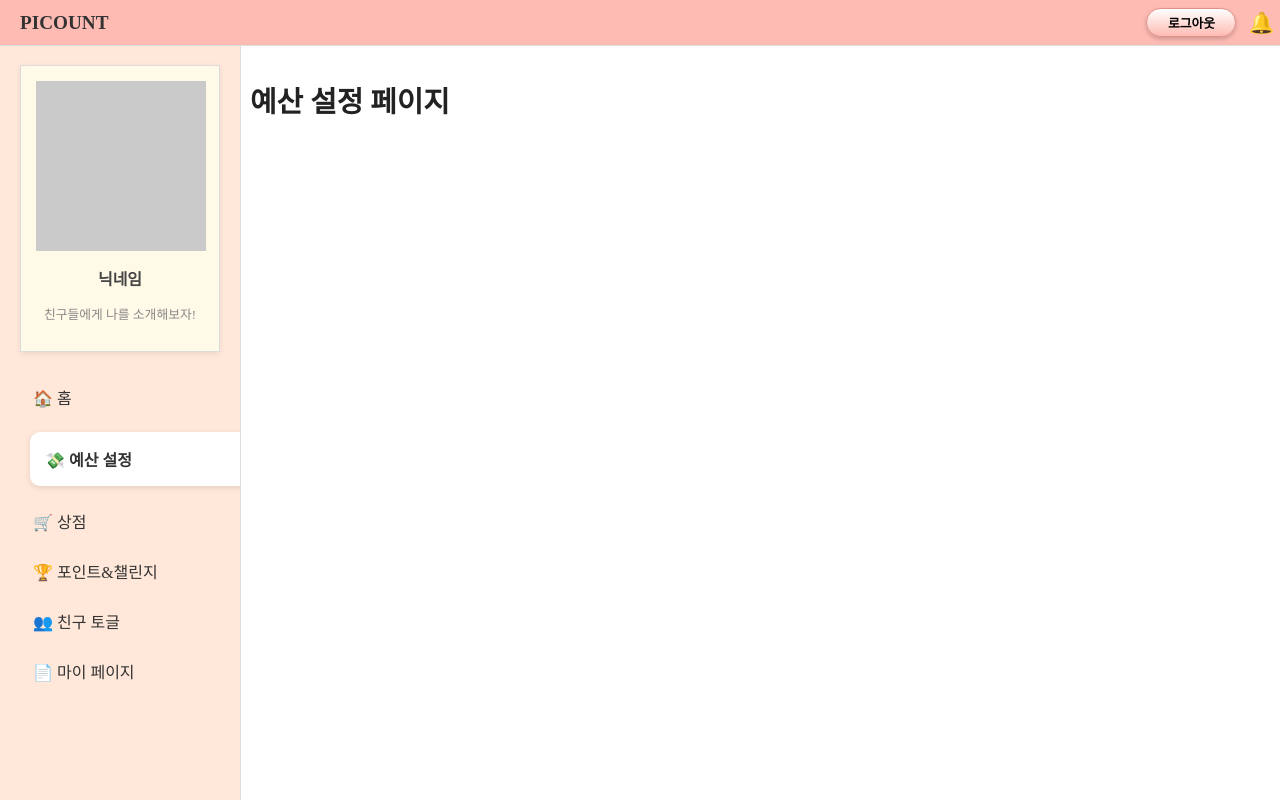
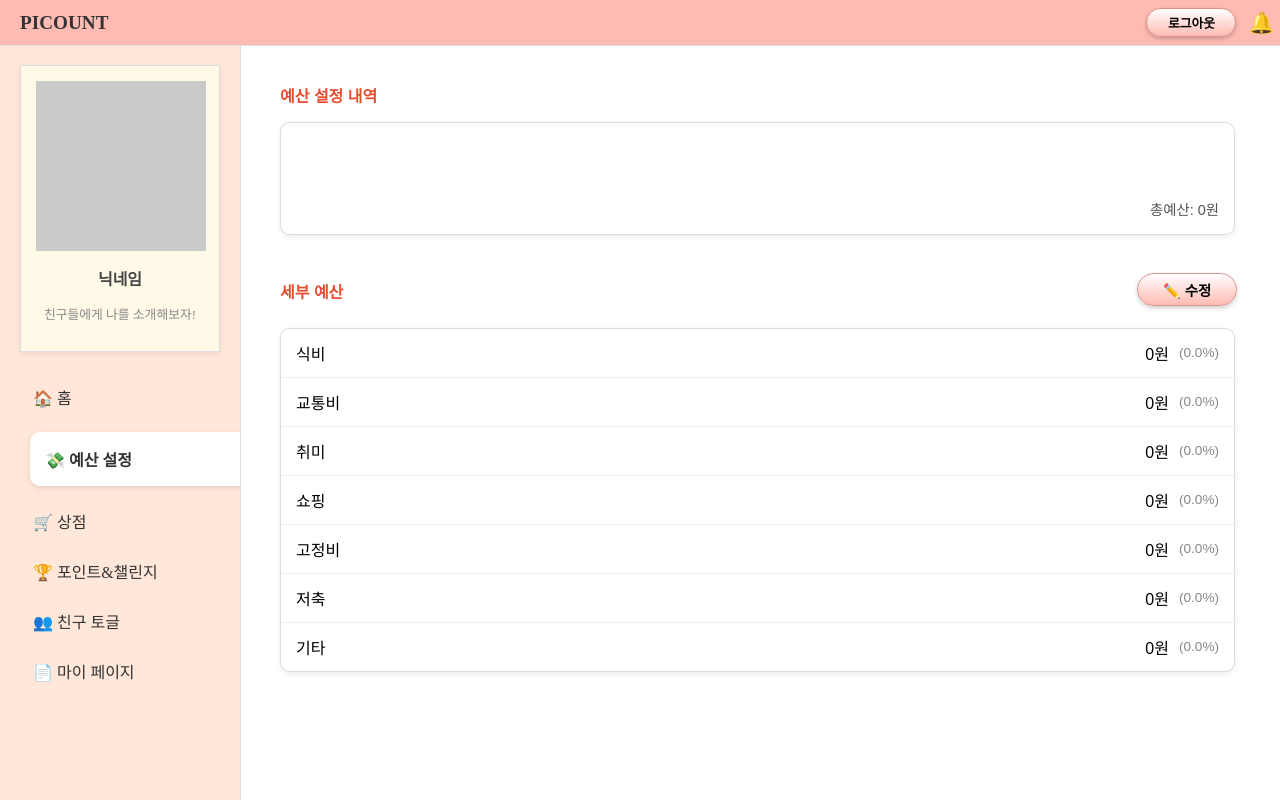
Before and after one commit to Picount-SOLUX/Picount-FE, a React (Vite) app: page /budget in a window 1280 px wide. Built offline with nearby package versions, Linux system fonts and the light colour scheme.

Commit message:
feat: 예산 설정 페이지 구현

```diff
--- a/src/pages/Budget/Budget.css
+++ b/src/pages/Budget/Budget.css
@@ -0,0 +1,144 @@
+.budget-wrapper {
+  padding: 10px 30px;
+  font-family: "Noto Sans KR", sans-serif;
+}
+
+.section-title {
+  font-size: 1rem;
+  color: #e74d2e;
+  margin-bottom: 15px;
+  font-weight: bold;
+}
+
+/* ===== 예산 그래프 ===== */
+.budget-graph {
+  background: #fff;
+  border: 1px solid #ddd;
+  border-radius: 10px;
+  padding: 15px;
+  box-shadow: 0 2px 6px rgba(0, 0, 0, 0.08);
+  margin-bottom: 30px;
+  margin-right: 15px;
+}
+
+.graph-bar {
+  display: flex;
+  height: 50px;
+  border-radius: 6px;
+  overflow: hidden;
+  margin-bottom: 10px;
+}
+
+.graph-segment {
+  height: 100%;
+  cursor: pointer;
+}
+
+.graph-segment.food {
+  background-color: #f1948a;
+}
+
+.graph-segment.transport {
+  background-color: #f7dc6f;
+}
+
+.graph-segment.hobby {
+  background-color: #a9cce3;
+}
+
+.graph-segment.other {
+  background-color: #d7bde2;
+}
+
+.graph-total {
+  text-align: right;
+  font-size: 0.9rem;
+  color: #555;
+}
+
+/* ===== 세부 예산 ===== */
+.category-list {
+  background: #fff;
+  border: 1px solid #ddd;
+  border-radius: 10px;
+  box-shadow: 0 2px 6px rgba(0, 0, 0, 0.08);
+  margin-right: 15px;
+}
+
+.category-item {
+  display: flex;
+  justify-content: space-between;
+  align-items: center;
+  padding: 12px 15px;
+  border-bottom: 1px solid #eee;
+}
+
+.category-item:last-child {
+  border-bottom: none;
+}
+
+.category-name {
+  flex: 1;
+  font-weight: 500;
+}
+
+.category-amount {
+  display: flex;
+  align-items: center;
+  gap: 6px;
+}
+
+.category-amount input {
+  width: 100px;
+  text-align: right;
+  border: 1px solid #ccc;
+  border-radius: 5px;
+  padding: 4px 6px;
+}
+
+.category-percent {
+  margin-left: 10px;
+  color: #888;
+  font-size: 0.85rem;
+}
+
+
+.edit-save-btn-wrapper {
+  text-align: right;
+  margin-bottom: 10px;
+}
+
+.detail-header {
+  display: flex;
+  justify-content: space-between; /* 제목과 버튼 양쪽 배치 */
+  align-items: center;
+  position: relative;
+  margin-bottom: 10px;
+}
+
+
+.edit-btn,
+.save-btn {
+  background: linear-gradient(to bottom, #ffffff, #febbb3);
+  border: 1px solid #db968e;
+  border-radius: 20px;
+  width: 100px;
+  padding: 5px 15px;
+  cursor: pointer;
+  font-size: 0.9rem;
+}
+
+.category-input {
+  border: 1px solid #ccc;
+  border-radius: 5px;
+  padding: 4px 8px;
+}
+
+.name-input {
+  width: 100px;
+}
+
+.amount-input {
+  width: 80px;
+  margin-left: 10px;
+}
--- a/src/pages/Budget/Budget.jsx
+++ b/src/pages/Budget/Budget.jsx
@@ -1,11 +1,134 @@
-import React from "react";
+import React, { useState } from "react";
+import "./Budget.css";
 
-function Budget() {
+export default function Budget() {
+  const [categories, setCategories] = useState([
+    { id: 1, name: "식비", amount: "0" },
+    { id: 2, name: "교통비", amount: "0" },
+    { id: 3, name: "취미", amount: "0" },
+    { id: 4, name: "쇼핑", amount: "0" },
+    { id: 5, name: "고정비", amount: "0" },
+    { id: 6, name: "저축", amount: "0" },
+    { id: 7, name: "기타", amount: "0" },
+  ]);
+
+  const [isEditing, setIsEditing] = useState(false);
+  const [tempCategories, setTempCategories] = useState([...categories]);
+
+  const getTotalBudget = (list) =>
+    list.reduce((sum, cat) => sum + parseInt(cat.amount || 0), 0);
+
+  const totalBudget = isEditing
+    ? getTotalBudget(tempCategories)
+    : getTotalBudget(categories);
+
+  const handleEditClick = () => {
+    setIsEditing(true);
+    setTempCategories([...categories]);
+  };
+
+  const handleSaveClick = () => {
+    setCategories([...tempCategories]);
+    setIsEditing(false);
+  };
+
+  const handleInputChange = (id, field, value) => {
+    setTempCategories((prev) =>
+      prev.map((cat) =>
+        cat.id === id ? { ...cat, [field]: value } : cat
+      )
+    );
+  };
+
   return (
-    <div className="shop-container">
-      <h1 className="shop-title">예산 설정 페이지</h1>
+    <div className="budget-wrapper">
+      {/* 상단 예산 그래프 */}
+      <section className="budget-graph-section">
+        <h2 className="section-title">예산 설정 내역</h2>
+        <div className="budget-graph">
+          <div className="graph-bar">
+            {(isEditing ? tempCategories : categories).map((cat, idx) => {
+              const percent =
+                totalBudget > 0
+                  ? (parseInt(cat.amount || 0) / totalBudget) * 100
+                  : 0;
+              return (
+                <div
+                  key={idx}
+                  className="graph-segment"
+                  style={{
+                    width: `${percent}%`,
+                    backgroundColor: `hsl(${idx * 50}, 70%, 70%)`,
+                  }}
+                  title={`${cat.name}: ${cat.amount}원 (${percent.toFixed(1)}%)`}
+                ></div>
+              );
+            })}
+          </div>
+          <div className="graph-total">총예산: {totalBudget.toLocaleString()}원</div>
+        </div>
+      </section>
+
+      {/* 하단 세부 예산 */}
+      <section className="budget-detail-section">
+        <div className="detail-header">
+          <h2 className="section-title">세부 예산</h2>
+
+          {/* 같은 위치에 수정/저장 버튼 */}
+          {!isEditing ? (
+            <button className="edit-btn" onClick={handleEditClick}>
+              ✏️ 수정
+            </button>
+          ) : (
+            <button className="save-btn" onClick={handleSaveClick}>
+              💾 저장
+            </button>
+          )}
+        </div>
+
+        <div className="category-list">
+          {(isEditing ? tempCategories : categories).map((cat) => {
+            const percent =
+              totalBudget > 0
+                ? (parseInt(cat.amount || 0) / totalBudget) * 100
+                : 0;
+            return (
+              <div key={cat.id} className="category-item">
+                {isEditing ? (
+                  <>
+                    <input
+                      type="text"
+                      value={cat.name}
+                      onChange={(e) =>
+                        handleInputChange(cat.id, "name", e.target.value)
+                      }
+                      className="category-input name-input"
+                    />
+                    <input
+                      type="number"
+                      value={cat.amount}
+                      onChange={(e) =>
+                        handleInputChange(cat.id, "amount", e.target.value)
+                      }
+                      className="category-input amount-input"
+                    />
+                  </>
+                ) : (
+                  <>
+                    <span className="category-name">{cat.name}</span>
+                    <span className="category-amount">
+                      {parseInt(cat.amount).toLocaleString()}원
+                    </span>
+                    <span className="category-percent">
+                      ({percent.toFixed(1)}%)
+                    </span>
+                  </>
+                )}
+              </div>
+            );
+          })}
+        </div>
+      </section>
     </div>
   );
 }
-
-export default Budget;
```
